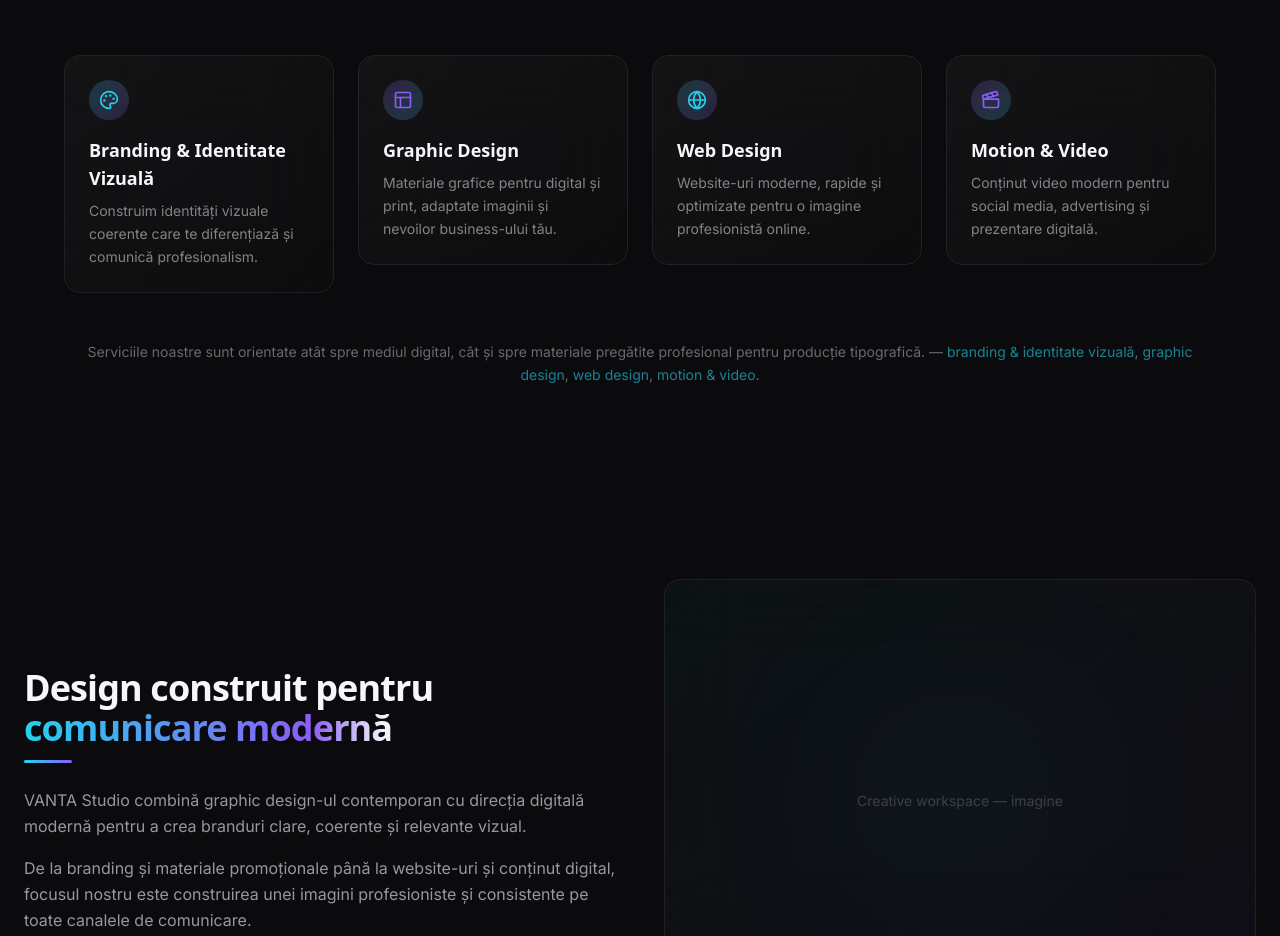
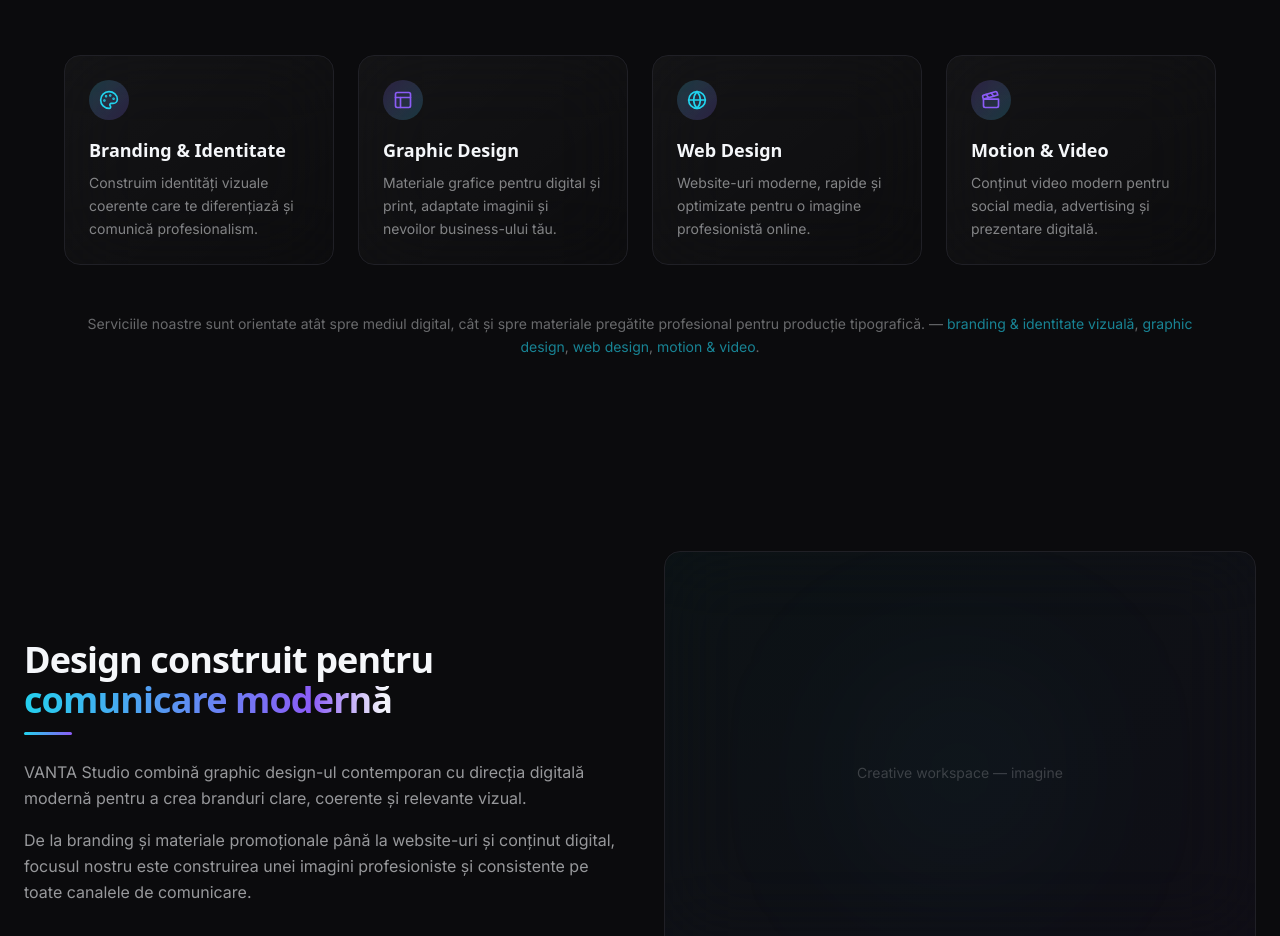
Before and after one commit to kLaz3r/vanta-studio-website, a Next.js app: page / in a window 1280 px wide. Shown: the part 1040-1976 px from the top of the page. Built offline with nearby package versions, Linux system fonts and the light colour scheme; a web font is replaced by a local one.

Commit message:
fixed services card

```diff
--- a/src/components/sections/services.tsx
+++ b/src/components/sections/services.tsx
@@ -4,7 +4,7 @@ import { FadeInView } from "~/components/ui/fade-in-view";
 
 const SERVICES = [
   {
-    title: "Branding & Identitate Vizuală",
+    title: "Branding & Identitate",
     description:
       "Construim identități vizuale coerente care te diferențiază și comunică profesionalism.",
     href: "/branding",
```
